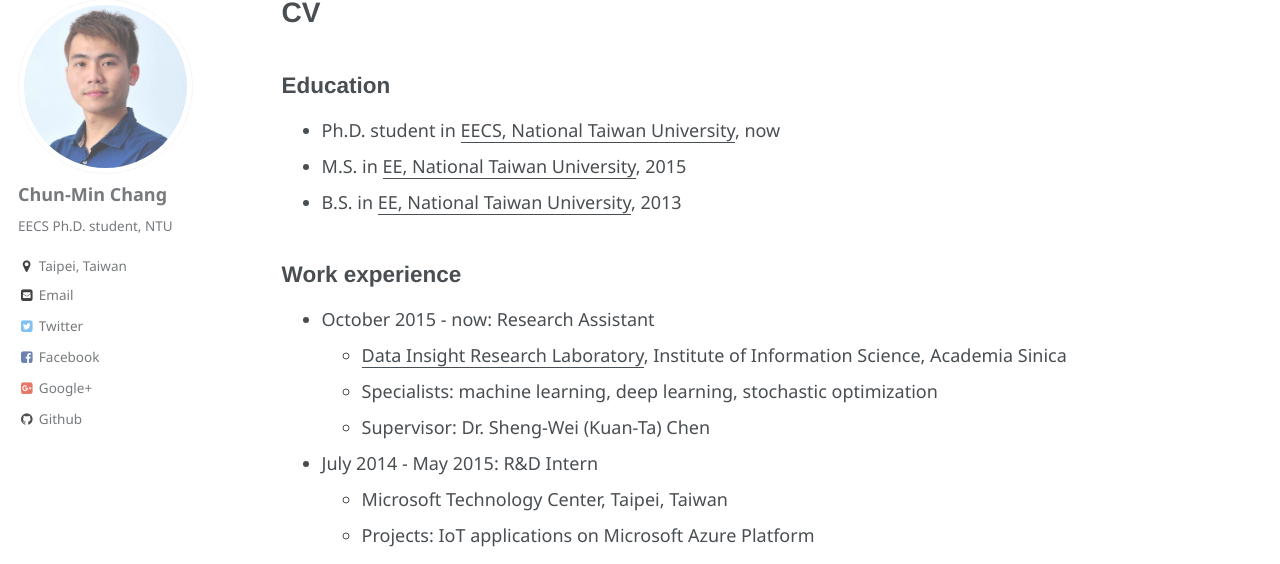
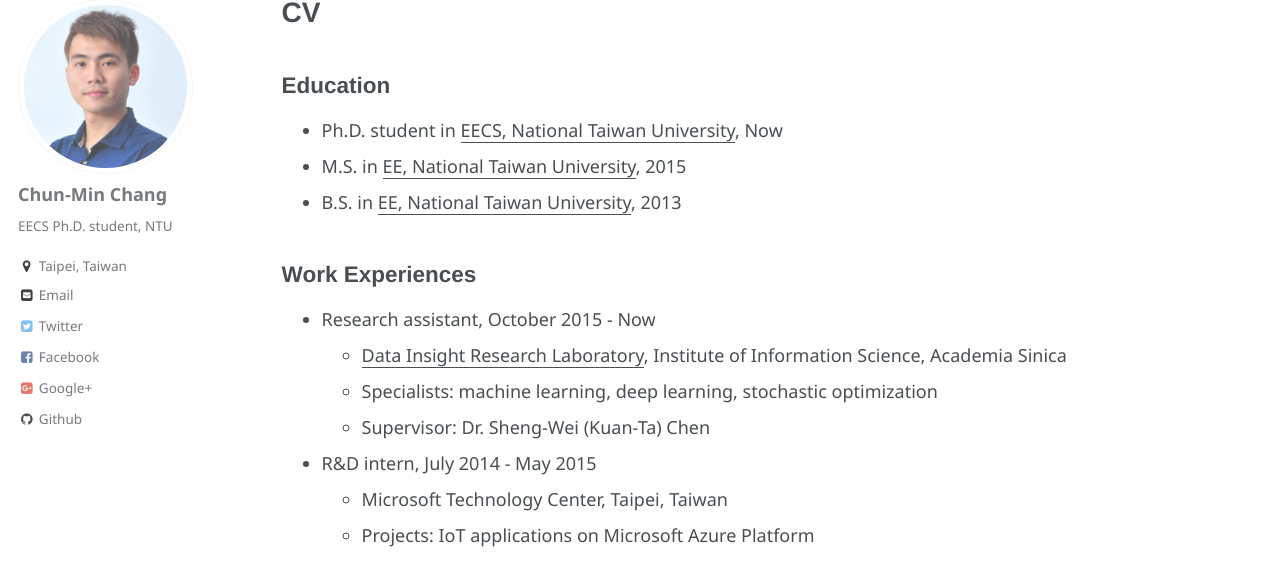
Before and after one commit to NothingHard/NothingHard.github.io, a Jekyll site: the page built from _pages/cv.md, in a window 1280 px wide and 900 px high. Shown: the part 119-683 px from the top of the window. Built offline with Jekyll 4.4.1, drawn with Linux system fonts in a browser that asks for light colours.

```diff
--- a/_pages/cv.md
+++ b/_pages/cv.md
@@ -11,18 +11,18 @@ redirect_from:
 
 Education
 ------
-* Ph.D. student in <ins>[EECS, National Taiwan University](http://www.ee.ntu.edu.tw/graduate/english/)</ins>, now
+* Ph.D. student in <ins>[EECS, National Taiwan University](http://www.ee.ntu.edu.tw/graduate/english/)</ins>, Now
 * M.S. in <ins>[EE, National Taiwan University](http://www.ee.ntu.edu.tw/graduate/english/)</ins>, 2015
 * B.S. in <ins>[EE, National Taiwan University](https://web.ee.ntu.edu.tw/eng/index.php)</ins>, 2013
 
-Work experience
+Work Experiences
 ------
-* October 2015 - now: Research Assistant
+* Research assistant, October 2015 - Now
   * <ins>[Data Insight Research Laboratory](http://dirl.iis.sinica.edu.tw/)</ins>, Institute of Information Science, Academia Sinica
   * Specialists: machine learning, deep learning, stochastic optimization
   * Supervisor: Dr. Sheng-Wei (Kuan-Ta) Chen
 
-* July 2014 - May 2015: R&D Intern
+* R&D intern, July 2014 - May 2015
   * Microsoft Technology Center, Taipei, Taiwan
   * Projects: IoT applications on Microsoft Azure Platform
 
```
Also changed, not shown: _includes/archive-single-talk.html (+3 -10 lines).
